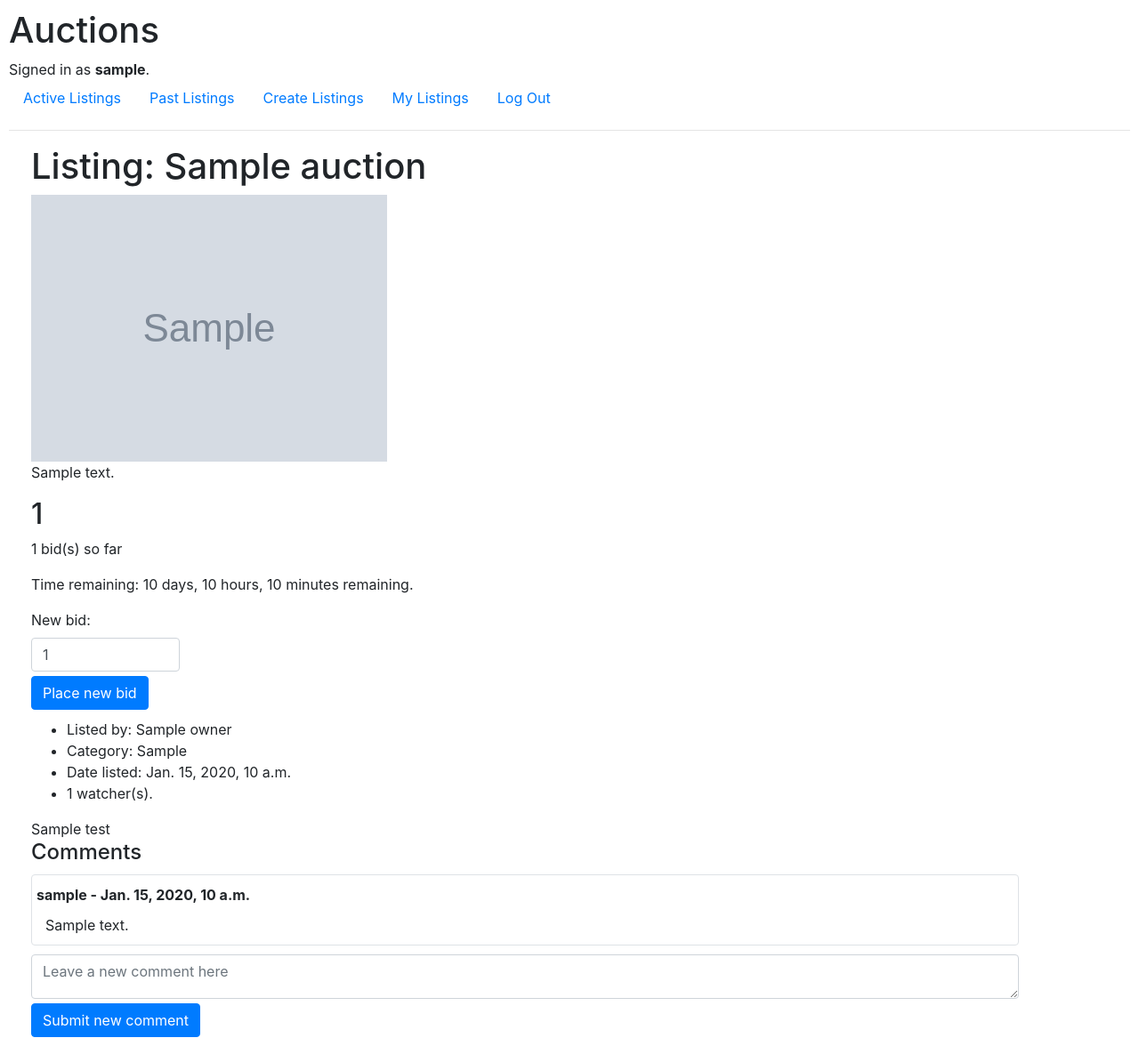
After one commit to g-ish/CS50_Project2_Commerce, a Django app: template auctions/templates/auctions/view_listing.html in a window 1280 px wide. The commit adds this page. Shown: the whole page at 89% size. Run offline with Django 3.2, Linux system fonts and the light colour scheme; a user stored in the database is signed in; tables that the repository leaves empty hold one stand-in row (values such as "Sample post"); the template is opened without the code that fills it: most values are stand-ins (such as "Sample title", 1, 10 or a date in 2020); grey boxes marked "Sample" are stand-in pictures; some libraries are stand-ins or nearby versions.

Commit message:
created view listing page

```diff
--- a/auctions/models.py
+++ b/auctions/models.py
@@ -1,19 +1,18 @@
 from django.contrib.auth.models import AbstractUser
 from django.db import models
-from django.utils.timezone import now, datetime
-from datetime import timezone
 
-'''
-three models needed
-bids
-auctions
-comments
 
-an auction can have many bids and comments
-a bid can only have one auction
-a comment can only have one auction
-'''
+from django.utils import timezone
+from django.core.exceptions import ValidationError
+from datetime import timedelta
 
+def validate_listing_duration(date):
+
+
+    if date - timedelta(hours=1) < timezone.now():
+            raise ValidationError(('Date cannot be in the past.'),
+            params={'value': date},
+        )
 class User(AbstractUser):
     watch_list = models.ManyToManyField('Auction', blank=True, related_name="watchers")
 
@@ -42,6 +41,10 @@ class Auction(models.Model):
     item_description = models.CharField(max_length=900)
     item_category = models.CharField(choices=categories, max_length=64)
     creation_date = models.DateTimeField(auto_now_add=True)
+    listing_duration = models.DateTimeField(
+        validators=[validate_listing_duration],
+        help_text="Cannot be in the past."
+        )
 
     ended_date = models.DateTimeField(blank=True, null=True)
     auction_finished = models.BooleanField(blank=True, null=True)
@@ -56,21 +59,23 @@ class Comment(models.Model):
     owner = models.ForeignKey('User', on_delete=models.CASCADE, related_name="comments")
     auction = models.ForeignKey('AUction', on_delete=models.CASCADE)
     contents =  models.TextField(max_length=500)
-    postedDate = models.DateTimeField(auto_now_add=True)
-
+    posted_date = models.DateTimeField(auto_now_add=True)
+    class Meta:
+        ordering = ['posted_date']
 
     def __str__(self):
         return f"{self.owner.username} : {self.contents}"
 
+    def get_username(self):
+        return self.owner.username
+
+# class CommentManager(models.Manager):
+#     def get_username(self):
+#         return self.owner.username
+
 class Bid(models.Model):
-    owner = models.ForeignKey('User', on_delete=models.CASCADE, related_name="bids")
-    auction = models.ForeignKey('Auction', on_delete=models.CASCADE, related_name="auctions")
+    owner = models.ForeignKey('User', on_delete=models.CASCADE)
+    auction = models.ForeignKey('Auction', on_delete=models.CASCADE)
     amount = models.DecimalField(max_digits=10,decimal_places=2)
-
-# class AuctionPhotos(models.Model):
-#     auction = models.ForeignKey(Auction, default=None, on_delete=models.CASCADE,related_name='images')
-
-#     images = models.FileField(upload_to = 'images/')
-
-#     def __str__(self):
-#             return self.images.url
+    class Meta:
+        ordering = ['amount']
--- a/auctions/static/auctions/styles.css
+++ b/auctions/static/auctions/styles.css
@@ -1,3 +1,30 @@
 body {
     padding: 10px;
 }
+.comment {
+    margin: 10px 0px;
+}
+
+.comment-header {
+    padding-left: 5px;
+    font-weight: bold;
+}
+.comment-body {
+    padding-left: 15px;
+}
+
+.comment-form {
+    margin-top: 5px;
+}
+
+#new-bid-input {
+    width: 15%;
+    margin-bottom: 5px;
+}
+.container {
+    margin-left: 10px;
+}
+
+.listing-stats {
+    margin-top: 10px;
+}
--- /dev/null
+++ b/auctions/templates/auctions/view_listing.html
@@ -0,0 +1,78 @@
+{% extends "auctions/layout.html" %}
+
+{% block body %}
+
+<div class="container">
+<div class="listing-area">
+    <h1>Listing: {{ listing.auction.item_title }}</h1>
+
+    {% if user.is_owner %}
+        <a href="">Delete Listing</a>
+    {% endif %}
+
+    <img src="{{ listing.auction.image_url }}">
+
+    <p>{{ listing.auction.item_description }}</p>
+</div>
+
+<div class="bid-area">
+    <h2>{{ listing.bid_data.highest_bid }}</h2>
+    <p>{{ listing.bid_data.bid_count }} bid(s) so far</p>
+    <p>
+        Time remaining: {{ listing.bid_data.days_remaining }} days,
+         {{listing.bid_data.hours_remaining }} hours,
+         {{listing.bid_data.minutes_remaining }} minutes remaining.
+    </p>
+    {% if user.is_owner %}
+
+
+    {% else %}
+
+        <form name="new-bid" class="new-bid-form" method="POST" class="mb-3">
+            {% csrf_token %}
+
+            <label for="new-bid-input" class="form-label">New bid:</label>
+            <!-- Add +10%? to min new bid -->
+            <input type="number" id="new-bid-input" class="form-control" min="{{ listing.bid_data.minimum_bid}}" value="{{ listing.bid_data.minimum_bid}}">
+            <input type="submit" value="Place new bid" class="btn btn-primary">
+        </form>
+
+
+
+
+</div>
+    {% endif %}
+
+<div class="listing-stats">
+    <ul>
+        <li>Listed by: {{ listing.auction.owner }}</li>
+        <li>Category: {{ listing.auction.item_category }}</li>
+        <li>Date listed: {{ listing.auction.creation_date }}</li>
+
+        {% if listing.auction.watch_count > 0 %}
+            <li>{{ listing.auction.watch_count }} watcher(s).</li>
+        {% else %}
+            <li>No current watchers</li>
+        {% endif %}
+    </ul>
+</div>
+
+{{listing.test}}
+
+<h4>Comments</h4>
+{% for comment in listing.comments %}
+    <div class="comment border rounded">
+        <div class="comment comment-header">{{comment.get_username}} - {{comment.posted_date}}</div>
+        <div class="comment comment-body">{{comment.contents}}</div>
+</div>
+{% endfor %}
+{% if user.is_authenticated %}
+    <form name="new-comment" method="POST">
+        <div class="form-floating">
+            <textarea class="form-control" placeholder="Leave a new comment here" id="floatingTextarea2" style="height: 50px"></textarea>
+        </div>
+        <input type="submit" value="Submit new comment" class="btn btn-primary comment-form">
+{% endif %}
+
+</div>
+{% endblock %}
```
Also changed, not shown: auctions/views.py (+47 -6 lines), auctions/migrations/0015_auction_image_url_delete_auctionphotos.py (added), auctions/migrations/0016_auction_listing_duration.py (added), auctions/migrations/0017_alter_bid_auction_alter_bid_owner.py (added), auctions/migrations/0018_alter_bid_options.py (added), auctions/migrations/0019_alter_comment_options_and_more.py (added), auctions/migrations/0020_alter_auction_listing_duration.py (added), auctions/migrations/0021_alter_auction_listing_duration.py (added), auctions/migrations/0022_alter_auction_listing_duration.py (added), auctions/migrations/0023_alter_auction_listing_duration.py (added), auctions/migrations/0024_alter_auction_listing_duration.py (added), auctions/migrations/0025_alter_auction_listing_duration.py (added), 1 other file.
